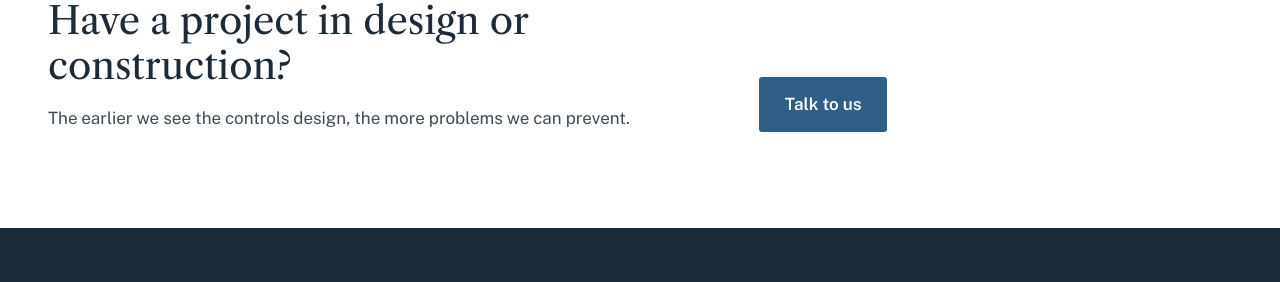
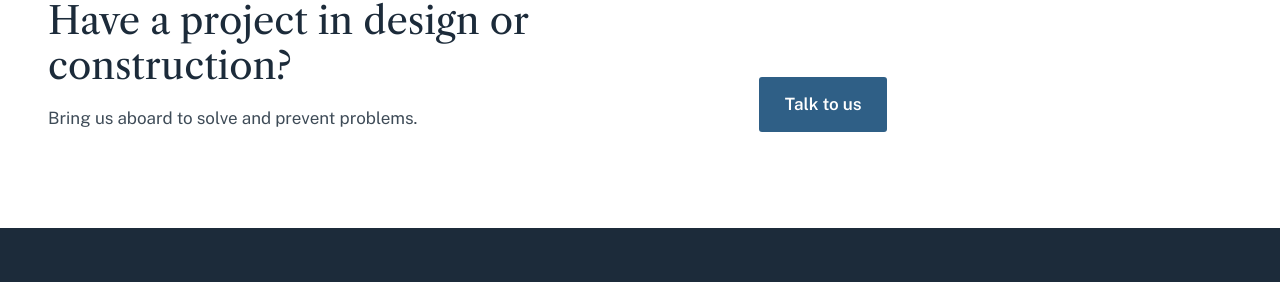
Before and after one commit to dangerbunny17/dkmkei.com, a Jekyll site: the page built from about.html, in a window 1280 px wide. Shown: the part 1420-1702 px from the top of the page. Built offline with Jekyll 4.4.1, drawn with Linux system fonts in a browser that asks for light colours.

Commit message:
Update _data/about.yml (via Pages CMS)

```diff
--- a/_data/about.yml
+++ b/_data/about.yml
@@ -1,16 +1,21 @@
-title: "About Us"
+title: About Us
 principles:
-  - title: "Knowledge."
-    text: "We know the protocols, the equipment and the codes. We explain them in plain terms to everyone on the project."
-  - title: "Experience."
-    text: "Two decades of field work. We have seen what fails at startup, and we design to prevent it."
-  - title: "Integrity."
-    text: "We report what we find, also when the news is bad. Our advice does not depend on which vendor wins."
-name: "David Main"
-role: "Founder and principal consultant"
-photo: "assets/img/david.jpg"
+  - title: Knowledge.
+    text: We know the protocols, the equipment and the codes. We explain them in
+      plain terms to everyone on the project.
+  - title: Experience.
+    text: Two decades of field work. We have seen what fails at startup, and we
+      design to prevent it.
+  - title: Integrity.
+    text: We report what we find, also when the news is bad. Our advice does not
+      depend on which vendor wins.
+name: David Main
+role: Founder and principal consultant
+photo: assets/img/david.jpg
 bio:
-  - "[Two or three short paragraphs. Where he started in controls, the kinds of buildings he has worked on, and how he came to data center work.]"
-  - "[What he does on a project today, and what clients can expect when they call him.]"
-cta_heading: "Have a project in design or construction?"
-cta_text: "The earlier we see the controls design, the more problems we can prevent."
+  - "[Two or three short paragraphs. Where he started in controls, the kinds of
+    buildings he has worked on, and how he came to data center work.]"
+  - "[What he does on a project today, and what clients can expect when they
+    call him.]"
+cta_heading: Have a project in design or construction?
+cta_text: Bring us aboard to solve and prevent problems.
```
